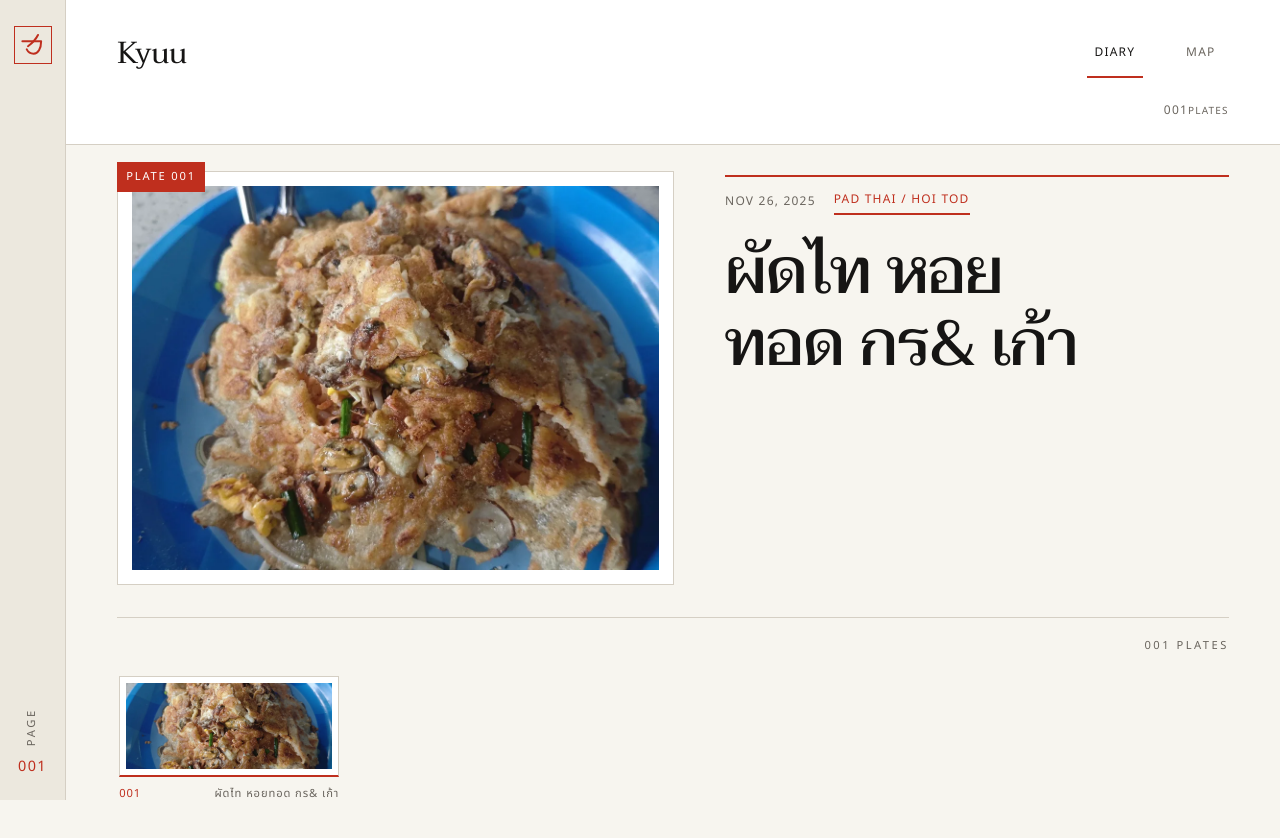
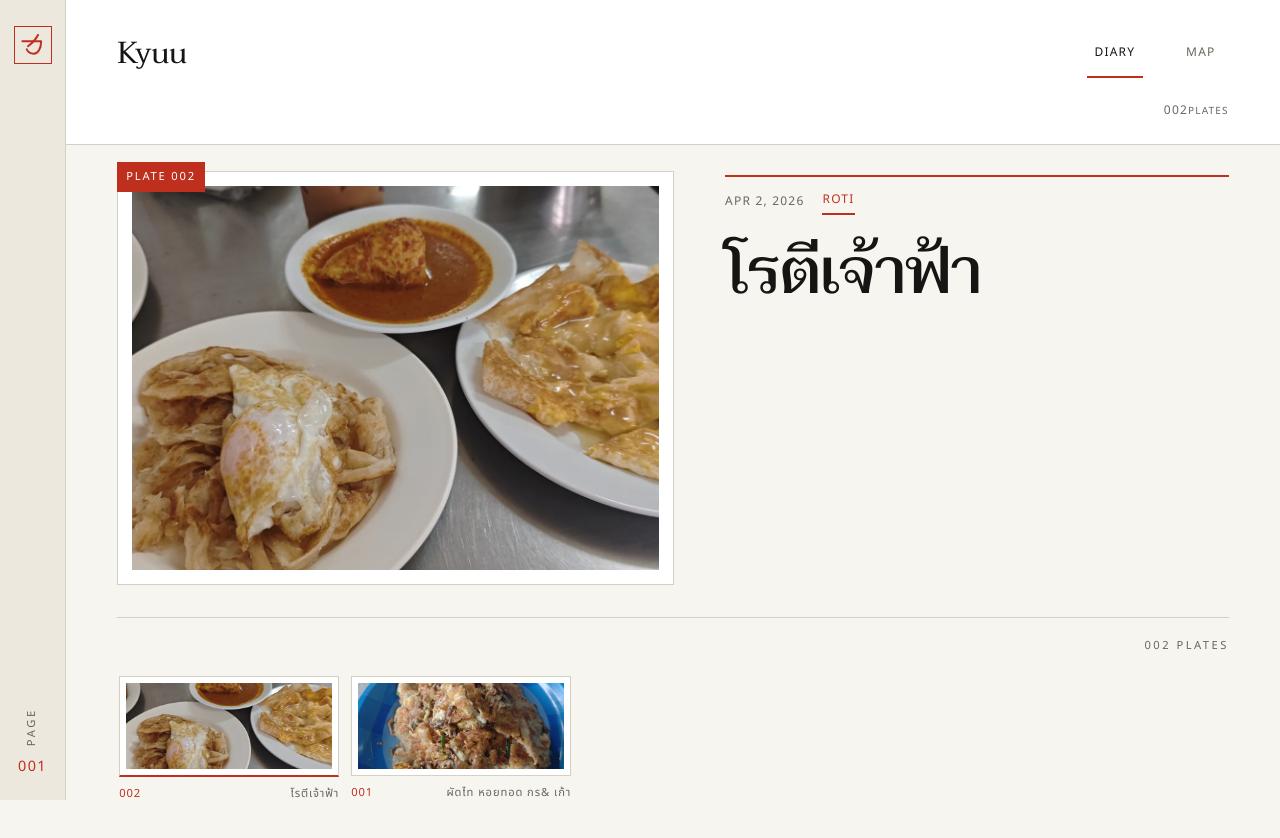
Before and after one commit to 8818x/kyuu, a plain HTML site: page index.html in a window 1280 px wide. Drawn offline with nearby package versions, Linux system fonts and the light colour scheme.

Commit message:
Add Roti entry and fix map strip overflow with two places

```diff
--- a/app.js
+++ b/app.js
@@ -4,7 +4,8 @@ const dishNames = {
   All: "All",
   Zhujiaofan: "Zhujiaofan",
   Shaorou: "Shaorou",
-  PadThaiHoiTod: "Pad Thai / Hoi Tod"
+  PadThaiHoiTod: "Pad Thai / Hoi Tod",
+  Roti: "Roti"
 };
 
 function typesOf(entry) {
--- a/data/entries.js
+++ b/data/entries.js
@@ -1,6 +1,6 @@
 // Add a shop: copy the block below and push.
-// Required: date, shop, type, image, maps, note.
-// type: "Zhujiaofan", "Shaorou", or "PadThaiHoiTod" (Pad Thai / Hoi Tod — Thai transliteration)
+// Required: date, shop, type, image, maps.
+// type: "Zhujiaofan", "Shaorou", "PadThaiHoiTod" (Pad Thai / Hoi Tod) or "Roti"
 //       the stored key is an English identifier; the label is romanised Thai
 // maps: paste the FULL Google Maps link from your browser bar - the one with @lat,lng in it.
 //       A short share.google link will not create a map pin.
@@ -21,5 +21,14 @@ window.DIARY_ENTRIES = [
     display: "images/1795090695048-display.webp",
     maps: "https://www.google.com/maps/@13.824002421411782,100.51619379335499,17z?hl=en",
     note: ""
+  },
+  {
+    date: "2026-04-02",
+    shop: "โรตีเจ้าฟ้า",
+    type: "Roti",
+    image: "images/IMG_20260402_124650.jpg",
+    display: "images/IMG_20260402_124650-display.webp",
+    maps: "https://www.google.com/maps/@7.878388933281209,98.38048871016771,17z?hl=en",
+    note: ""
   }
 ];
--- a/index.html
+++ b/index.html
@@ -6,7 +6,7 @@
   <title>Kyuu</title>
   <link rel="icon" href="data:,">
   <link rel="stylesheet" href="https://unpkg.com/leaflet@1.9.4/dist/leaflet.css">
-  <link rel="stylesheet" href="styles.css?v=54">
+  <link rel="stylesheet" href="styles.css?v=56">
 </head>
 <body>
   <a class="skip-link" href="#main">Skip to content</a>
@@ -98,7 +98,7 @@
   </div>
 
   <script src="https://unpkg.com/leaflet@1.9.4/dist/leaflet.js"></script>
-  <script src="data/entries.js?v=54"></script>
-  <script src="app.js?v=54"></script>
+  <script src="data/entries.js?v=56"></script>
+  <script src="app.js?v=56"></script>
 </body>
 </html>
--- a/styles.css
+++ b/styles.css
@@ -140,8 +140,8 @@ input{caret-color:var(--accent)}
 .empty-state p{font-size:1.2rem;color:var(--secondary)}
 
 /* map */
-.map-ledger{display:grid;grid-template-columns:320px minmax(0,1fr);border:1px solid var(--rule);height:clamp(500px,calc(100vh - var(--map-offset,250px)),900px)}
-.ledger-list{display:flex;flex-direction:column;min-height:0;background:var(--surface);border-right:1px solid var(--rule)}
+.map-ledger{display:grid;grid-template-columns:320px minmax(0,1fr);border:1px solid var(--rule);height:clamp(500px,calc(100vh - var(--map-offset,250px)),900px);min-width:0}
+.ledger-list{display:flex;flex-direction:column;min-height:0;min-width:0;background:var(--surface);border-right:1px solid var(--rule)}
 .list-toggle{display:flex;align-items:baseline;justify-content:space-between;gap:12px;appearance:none;border:0;border-bottom:1px solid var(--rule);background:none;text-align:left;cursor:default;padding:16px 18px;font-family:var(--label);font-size:.75rem;letter-spacing:.10em;text-transform:uppercase;color:var(--ink)}
 .list-toggle:disabled{opacity:1}
 .pin-legend{display:flex;flex-direction:column;gap:8px;padding:10px 18px;border-bottom:1px solid var(--rule);font-family:var(--label);font-size:.75rem;letter-spacing:.04em;color:var(--secondary)}
@@ -162,7 +162,7 @@ input{caret-color:var(--accent)}
 .place-text strong{display:block;font-family:var(--display);font-size:1.05rem;font-weight:400;line-height:1.25;color:var(--ink)}
 .place-text small{display:block;font-family:var(--label);font-size:.7rem;letter-spacing:.08em;color:var(--secondary);margin-top:3px}
 .place-note{margin-top:5px!important;color:var(--accent)!important}
-.map-area{position:relative;min-width:0;min-height:0;background:var(--surface)}
+.map-area{position:relative;min-width:0;min-height:0;overflow:hidden;background:var(--surface)}
 #map{width:100%;height:100%;background:var(--surface)}
 .map-error{position:absolute;z-index:500;top:0;left:0;right:0;margin:0;padding:10px 14px;background:var(--error);color:var(--ink);border-bottom:1px solid var(--accent);font-family:var(--label);font-size:.72rem;letter-spacing:.04em}
 .map-pin{background:none;border:0}
```
Also changed, not shown: images/IMG_20260402_124650-display.webp (added), 1 other file.
